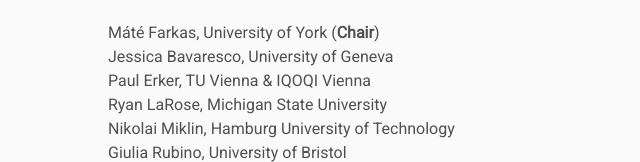
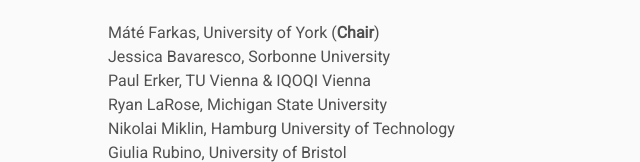
Before and after one commit to yqisconference/github.io, a plain HTML site: page contact/index.html in a window 1280 px wide. Shown: the part 637-799 px from the top of the page, 132-772 px from the left. Drawn offline with Linux system fonts and the light colour scheme; files that its build step writes are made by us from their sources.

Commit message:
Update index.html
Updated affiliation

```diff
--- a/contact/index.html
+++ b/contact/index.html
@@ -47,7 +47,7 @@
     </p>
     <ul>
         <li> Máté Farkas, University of York (<b>Chair</b>) </li>
-        <li> Jessica Bavaresco, University of Geneva </li>
+        <li> Jessica Bavaresco, Sorbonne University </li>
         <li> Paul Erker, TU Vienna &amp; IQOQI Vienna </li>
         <li> Ryan LaRose, Michigan State University </li>
         <li> Nikolai Miklin, Hamburg University of Technology </li>
```
